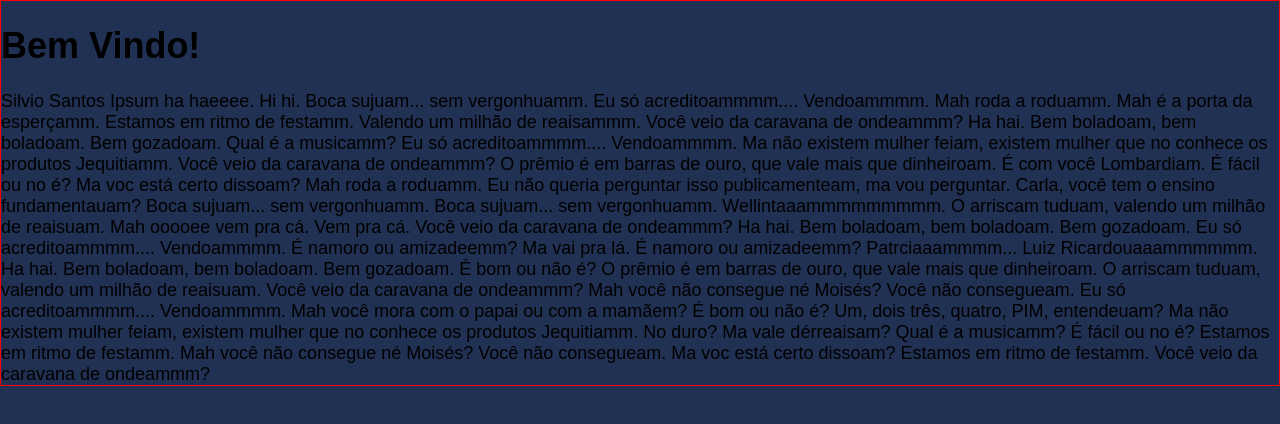
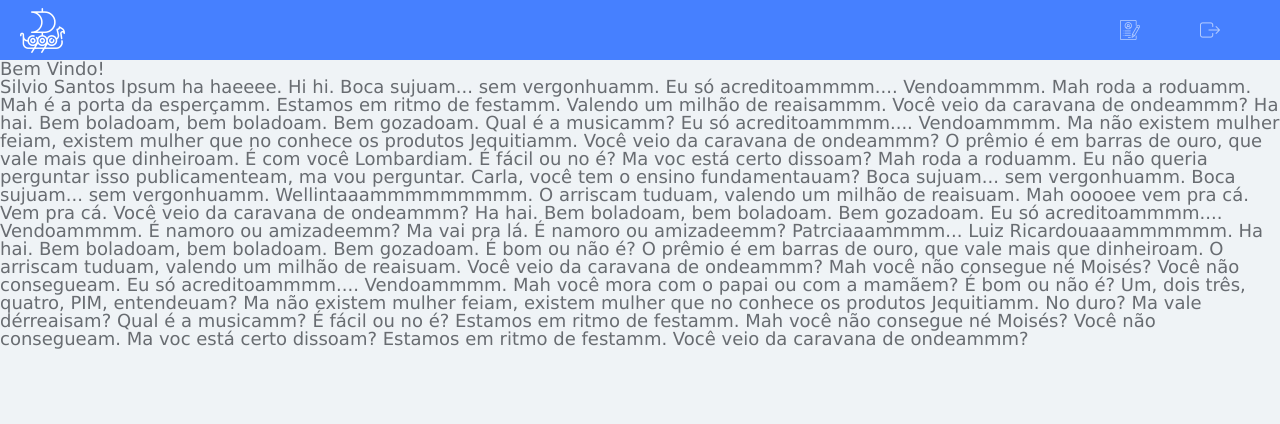
Before and after one commit to rafaelboschini/ng7-admin-example, an Angular app: page / in a window 1280 px wide. Shown: the top 424 px of the page. Built offline with nearby package versions, Linux system fonts and the light colour scheme; sample sign-in values are in the browser's storage.

Commit message:
private layout navbar

```diff
--- a/src/app/_layouts/private-layout/private-layout.component.html
+++ b/src/app/_layouts/private-layout/private-layout.component.html
@@ -1,3 +1,19 @@
-<div style="border: solid 1px red;">
-  <router-outlet></router-outlet>
+<div class="layout-container">
+  <div class="toolbar">
+
+    <div class="toolbar-item brand">
+        <span>b</span>
+    </div>
+
+    <div class="toolbar-item nav">
+      <div>m</div>
+      <div>g</div>
+    </div>
+
+  </div>
+  <div class="content">
+    <div class="">
+      <router-outlet></router-outlet>
+    </div>
+  </div>
 </div>
--- a/src/app/_layouts/private-layout/private-layout.component.scss
+++ b/src/app/_layouts/private-layout/private-layout.component.scss
@@ -0,0 +1,69 @@
+@import '../../../theme/theme-variables';
+
+.layout-container{
+    display: flex;
+    flex-direction: column;
+
+    .toolbar {
+        display: flex;
+        height: 60px;
+        background-color: $nav-background;
+
+        &-item {
+            align-items: center;
+            display: flex;
+        }
+
+        .brand {
+            flex: 2 1 auto;
+            color: $primary-color;
+            padding-left: 20px;
+
+            span {
+                font-size: 45px;
+                font-family: $font-icon;
+                margin-right: 10px;
+            }
+        }
+
+        .nav {
+            flex: 1 1 auto;
+            text-align: right;
+            justify-content: flex-end;
+            font-family: $font-icon;
+            font-size: 20px;
+            color: $primary-color;
+
+            div {
+                display: flex;
+                justify-content: center;
+                align-items: center;
+
+                margin-right: 10px;
+                margin-left: 10px;
+                cursor: pointer;
+                transition: all .4s ease;
+                opacity: .6;
+                height: 60px;
+                width: 60px;
+
+                &:last-child{
+                    margin-right: 40px;
+                }
+
+                &:hover {
+                    background-color: #6492f9;
+                    border-radius: 50%;
+                    font-size: 28px;
+                    opacity: 1;
+                }
+            }
+        }
+    }
+
+    .content{
+        background-color: $content-background;
+        color: $content-color;
+        height: calc(100vh - 60px);
+    }
+}
--- a/src/styles.scss
+++ b/src/styles.scss
@@ -1,4 +1,5 @@
 @import './theme/theme-variables';
+@import './theme/reset';
 @import './theme/typography';
 @import './theme/effects';
 
@@ -8,8 +9,8 @@
 }
 
 body {
-    font-family: 'Arial';
+    font-family: $font-default;
     font-size: 18px;
-    background-color: #213153;
+    background-color: $body-background;
     text-rendering: optimizeLegibility ;
 }
--- /dev/null
+++ b/src/theme/_reset.scss
@@ -0,0 +1,48 @@
+/* http://meyerweb.com/eric/tools/css/reset/
+   v2.0 | 20110126
+   License: none (public domain)
+*/
+
+html, body, div, span, applet, object, iframe,
+h1, h2, h3, h4, h5, h6, p, blockquote, pre,
+a, abbr, acronym, address, big, cite, code,
+del, dfn, em, img, ins, kbd, q, s, samp,
+small, strike, strong, sub, sup, tt, var,
+b, u, i, center,
+dl, dt, dd, ol, ul, li,
+fieldset, form, label, legend,
+table, caption, tbody, tfoot, thead, tr, th, td,
+article, aside, canvas, details, embed,
+figure, figcaption, footer, header, hgroup,
+menu, nav, output, ruby, section, summary,
+time, mark, audio, video {
+	margin: 0;
+	padding: 0;
+	border: 0;
+	font-size: 100%;
+	font: inherit;
+	vertical-align: baseline;
+}
+/* HTML5 display-role reset for older browsers */
+article, aside, details, figcaption, figure,
+footer, header, hgroup, menu, nav, section {
+	display: block;
+}
+body {
+	line-height: 1;
+}
+ol, ul {
+	list-style: none;
+}
+blockquote, q {
+	quotes: none;
+}
+blockquote:before, blockquote:after,
+q:before, q:after {
+	content: '';
+	content: none;
+}
+table {
+	border-collapse: collapse;
+	border-spacing: 0;
+}
--- a/src/theme/theme-variables.scss
+++ b/src/theme/theme-variables.scss
@@ -1,6 +1,14 @@
-
 $primary-color: #fff;
 $placeholder-color:#a7a7a7;
 $action-button: #1DBD9C;
 $highlight: #ffee15;
+
+$body-background:#213153;
+$nav-background:#4680ff;
+
+
+$content-background: #eff3f6;
+$content-color: #686c71;
+
+$font-default: 'Verdana';
 $font-icon: 'norse-custom';
```
